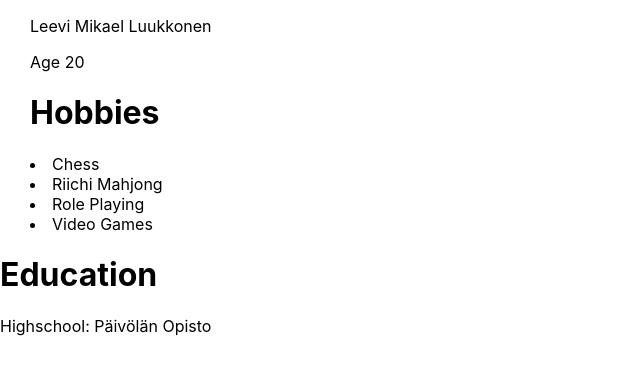
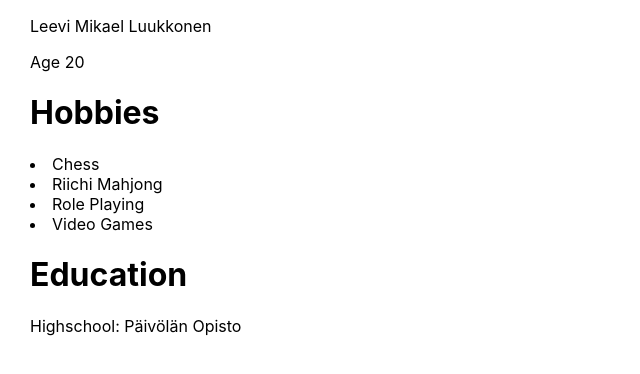
Before and after one commit to LeizzKa/cvwebsite, a React (Create React App) app in the folder frontend/app/: page / in a window 1280 px wide. Shown: the top 374 px of the page, without its empty margins (0-640 px from the left). Built offline with nearby package versions, Linux system fonts and the light colour scheme.

Commit message:
Comment todo, make site fullscreen

```diff
--- a/frontend/app/src/App.css
+++ b/frontend/app/src/App.css
@@ -1,3 +1,4 @@
+/*TODO: Make the site readable*/
 .me {
   text-align: left;
   margin-left: 30px;
@@ -15,3 +16,12 @@
   width: 100%;
   height: 100%;
 }
+
+.edu {
+  margin-left: 30px;
+}
+
+html, body, #root {
+  width: 100%;
+  height: 100%;
+}
--- a/frontend/app/src/App.js
+++ b/frontend/app/src/App.js
@@ -2,17 +2,19 @@ import './App.css';
 
 
 function Education() {
+  //TODO: Time periods
   let education = {
     lukio: "Päivölän Opisto",
   }
   return(
-    <div className="education">
+    <div className="edu">
       <h1>Education</h1>
       <p>Highschool: {education.lukio}</p>
     </div>
   )
 }
 function AboutMe() {
+  //TODO: Hobbies into a dropdown or own site with info idfk make it sensible
   let hobbies = () => (
     <div className="hobbies">
       <li>Chess</li>
@@ -22,6 +24,7 @@ function AboutMe() {
     </div>
   )
   let about_me = {
+    //TODO: Figure out how to put personality in
     full_name: "Leevi Mikael Luukkonen",
     age: "20",
     personality: "",
```
